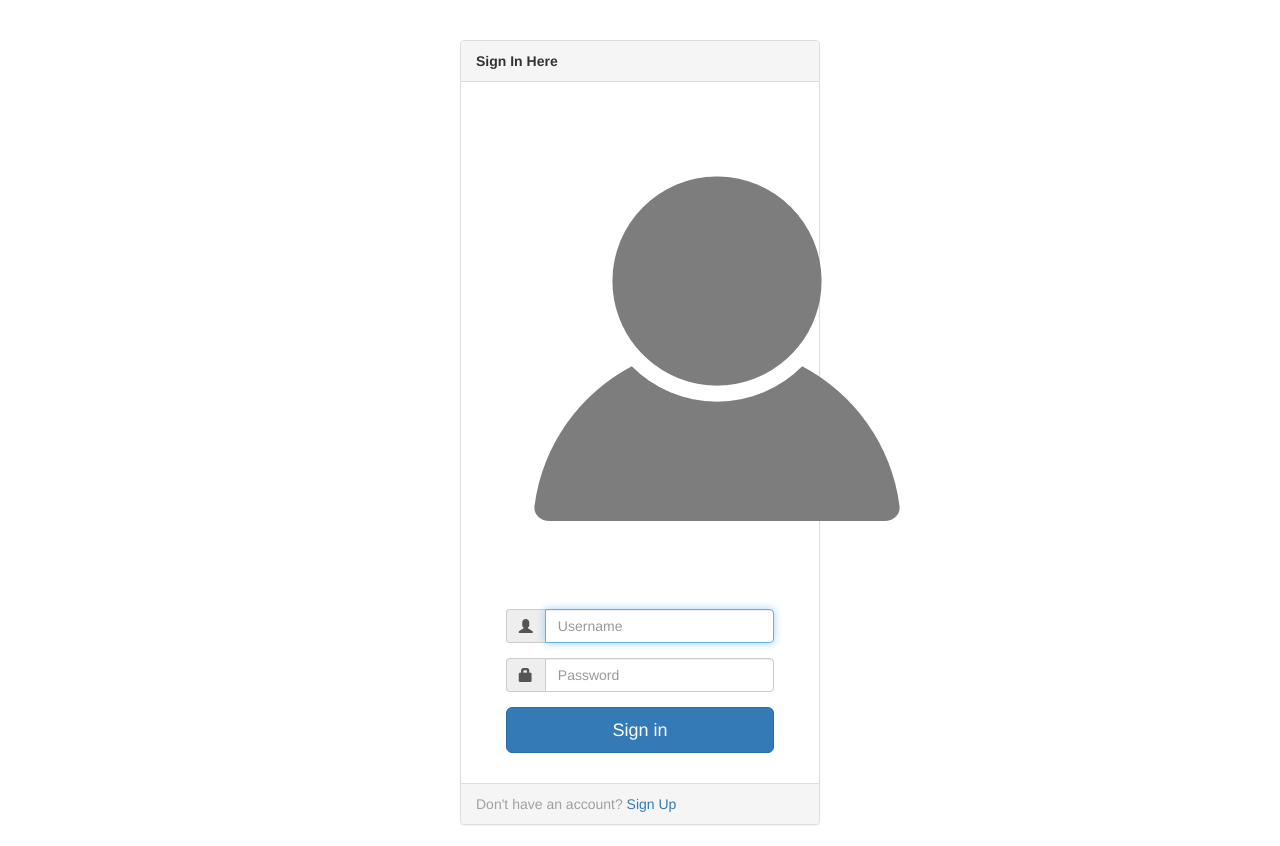
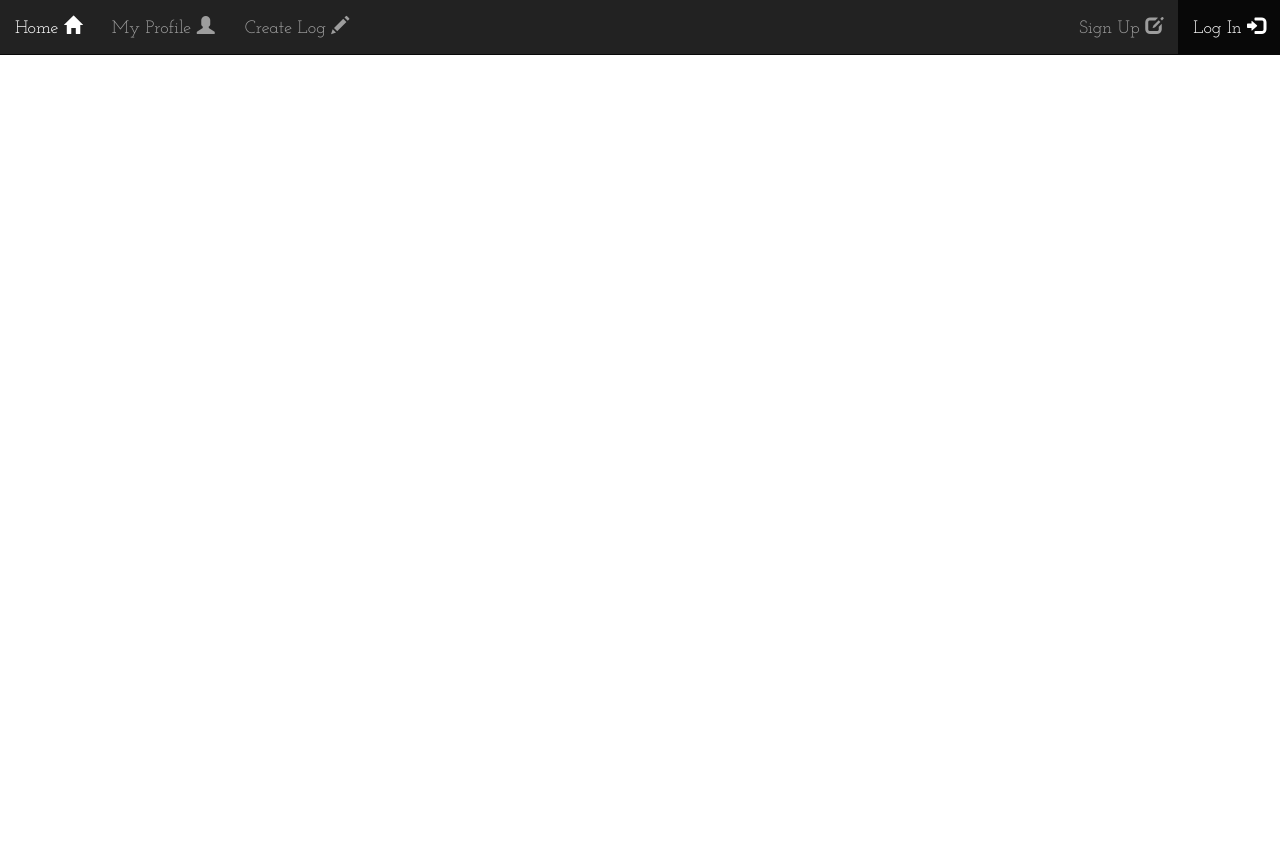
Before and after one commit to MattStevensonISArc/MattStevensonISArc.github.io, a PHP site: page /login.html in a window 1280 px wide. After the commit the page ends 55 px from the top, so only its background shows below. Run offline with PHP 8.4, Linux system fonts and the light colour scheme.

Commit message:
Updated Home Page

```diff
--- a/login.html
+++ b/login.html
@@ -1,70 +1,37 @@
 <!DOCTYPE html>
 <html lang="en">
 <head>
-    <meta charset="UTF-8">
-    <title>Login</title>
-    <link rel="stylesheet" type="text/css" href="style.css">
-    <link href="https://maxcdn.bootstrapcdn.com/bootstrap/3.3.7/css/bootstrap.min.css"
-          rel="stylesheet" integrity="sha384-BVYiiSIFeK1dGmJRAkycuHAHRg32OmUcww7on3RYdg4Va+PmSTsz/K68vbdEjh4u" crossorigin="anonymous">
+    <meta content="text/html; charset=UTF-8" http-equiv="content-type">
+    <title>Log In</title>
+    <link rel="stylesheet" href="https://maxcdn.bootstrapcdn.com/bootstrap/3.3.7/css/bootstrap.min.css"
+          integrity="sha384-BVYiiSIFeK1dGmJRAkycuHAHRg32OmUcww7on3RYdg4Va+PmSTsz/K68vbdEjh4u"
+          crossorigin="anonymous">
+    <link href="https://fonts.googleapis.com/css?family=Amatic+SC|Lobster|Lobster+Two|Josefin+Slab" rel="stylesheet">
+    <link rel="stylesheet" href="style.css">
 </head>
 <body>
-<div class="container" style="margin-top:40px">
-    <div class="row">
-        <div class="col-sm-6 col-md-4 col-md-offset-4">
-            <div class="panel panel-default">
-                <div class="panel-heading">
-                    <b> Sign In Here</b>
-                </div>
-                <div class="panel-body">
-                    <form role="form" action="#" method="POST">
-                        <fieldset>
-                            <div class="row">
-                                <div class="center-block">
-                                    <img class="profile-img"
-                                         src="profpic.png" alt="">
-                                </div>
-                            </div>
-                            <div class="row">
-                                <div class="col-sm-12 col-md-10  col-md-offset-1 ">
-                                    <div class="form-group">
-                                        <div class="input-group">
-												<span class="input-group-addon">
-													<i class="glyphicon glyphicon-user"></i>
-												</span>
-                                            <input class="form-control" placeholder="Username" name="loginname" type="text" autofocus>
-                                        </div>
-                                    </div>
-                                    <div class="form-group">
-                                        <div class="input-group">
-												<span class="input-group-addon">
-													<i class="glyphicon glyphicon-lock"></i>
-												</span>
-                                            <input class="form-control" placeholder="Password" name="password" type="password" value="">
-                                        </div>
-                                    </div>
-                                    <div class="form-group">
-                                        <input type="submit" class="btn btn-lg btn-primary btn-block" value="Sign in">
-                                    </div>
-                                </div>
-                            </div>
-                        </fieldset>
-                    </form>
-                </div>
-                <div class="panel-footer">
-                    Don't have an account? <a href="#" onClick=""> Sign Up </a>
-                </div>
+<div class="container-fluid">
+    <nav class="navbar navbar-inverse navbar-fixed-top">
+        <div class="container-fluid">
+            <div class="navbar-header">
+                <button type="button" class="navbar-toggle" data-toggle="collapse" data-target=".navbar-collapse">
+                    <span class="sr-only">Toggle navigation</span> <span class="icon-bar"></span>
+                    <span class="icon-bar"></span> <span class="icon-bar"></span>
+                </button>
+            </div>
+            <div class="navbar-collapse collapse" id="navbar">
+                <ul class="nav navbar-nav navbar-left">
+                    <li><a href="index.html">Home  <span class="glyphicon glyphicon-home"></span></a></li>
+                    <li><a href="myProfile.html">My Profile   <span class="glyphicon glyphicon-user"></span></a></li>
+                    <li><a href="createLog.html">Create Log   <span class="glyphicon glyphicon-pencil"></span></a></li>
+                </ul>
+                <ul class="nav navbar-nav navbar-right">
+                    <li><a href="signUp.html">Sign Up   <span class="glyphicon glyphicon-edit"></span></a></li>
+                    <li class="active"><a href="login.html">Log In   <span class="glyphicon glyphicon-log-in"></span></a></li>
+                </ul>
             </div>
         </div>
-    </div>
+    </nav>
 </div>
-
-
-        </div>
-        <div class="col-md-4"></div>
-
-    </div>
-
-</div><!-- /.container -->
-
 </body>
 </html>
--- a/style.css
+++ b/style.css
@@ -1,6 +1,31 @@
-body
-{
+body {
+    font-family: Josefin Slab;
+    font-size: 18px;
+}
+
+h1{
+    font-family: Lobster, cursive;
+
+}
+
+h2{
+    font-family: Amatic SC, cursive;
+    font-size: 40px;
+}
+h3{
     font-family: Lobster Two, cursive;
+    font-size: 32px;
+}
+p
+ {
+    font-family: Amatic SC;
+    font-size: 28px;
+ }
+
+img{
+    position: absolute;
+    right: 0;
+    padding-right: 30px;
 }
 
 .jumbotron {
@@ -22,53 +47,9 @@ body
     color: #A0A0A0;
 }
 
-p
-{
-    font-family: Oswald;
-}
-
-#w3{
-    transition: 3s;
-    -webkit-transition: 3s;
-}
-
-#w3:hover {
-    transform: rotate(180deg);
-    -webkit-transform: rotate(180deg);
-    transform: rotateY(1080deg)            ;
-    -webkit-transform: rotateX(1080deg);
-    background-color: lawngreen;
-    opacity: 0;
-}
-
-
-
-#outer{
-    position: relative;
-    width: 1150px;
-    height: 17px;
-}
-
-#overlay{
-    position: absolute;
-    top:0px;
-    background-color: #1fff14;
-    opacity: 0.5;
-    width: 1150px;
-    height: 17px
-}
-
-#menu{
-    list-style-type: none;
-}
-
-#menu li{
-    float: left;
-}
-
 .navbar{
     margin-bottom: 0;
-    padding-left:15px;
+    padding-left:0;
     padding-right:15px;
 }
 
@@ -77,10 +58,16 @@ p
     padding-left:0;
 }
 
-#isarcLogo{
-    box-shadow: black 0.1em 0.1em 0.1em;
+#isarclogo{
+    transition: 1.5s;
 }
 
-h1{
-    font-family: Lobster, cursive;
+#isarclogo:hover{
+    transform: scale(1.05,1.05);
+    -webkit-transform: scale(1.05,1.05);
+    opacity:0.8;
 }
+#result{
+    padding-left: 30px;
+    padding-right:30px;
+}
```
Also changed, not shown: createLog.html (+26 -3 lines), index.html (+98 -14 lines), index2.html (+0 -62 lines), myProfile.html (+25 -3 lines), signUp.html (+7 -6 lines).
